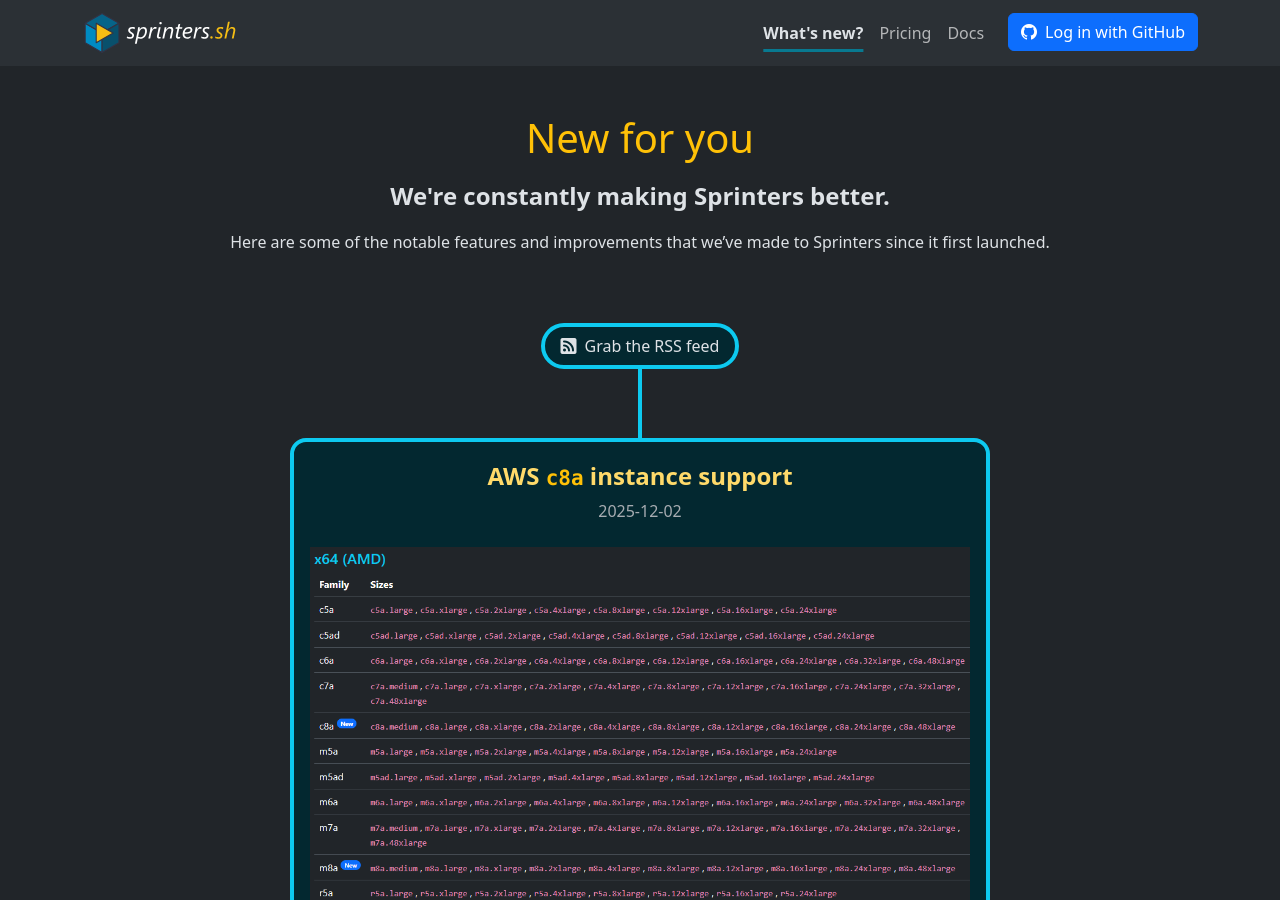
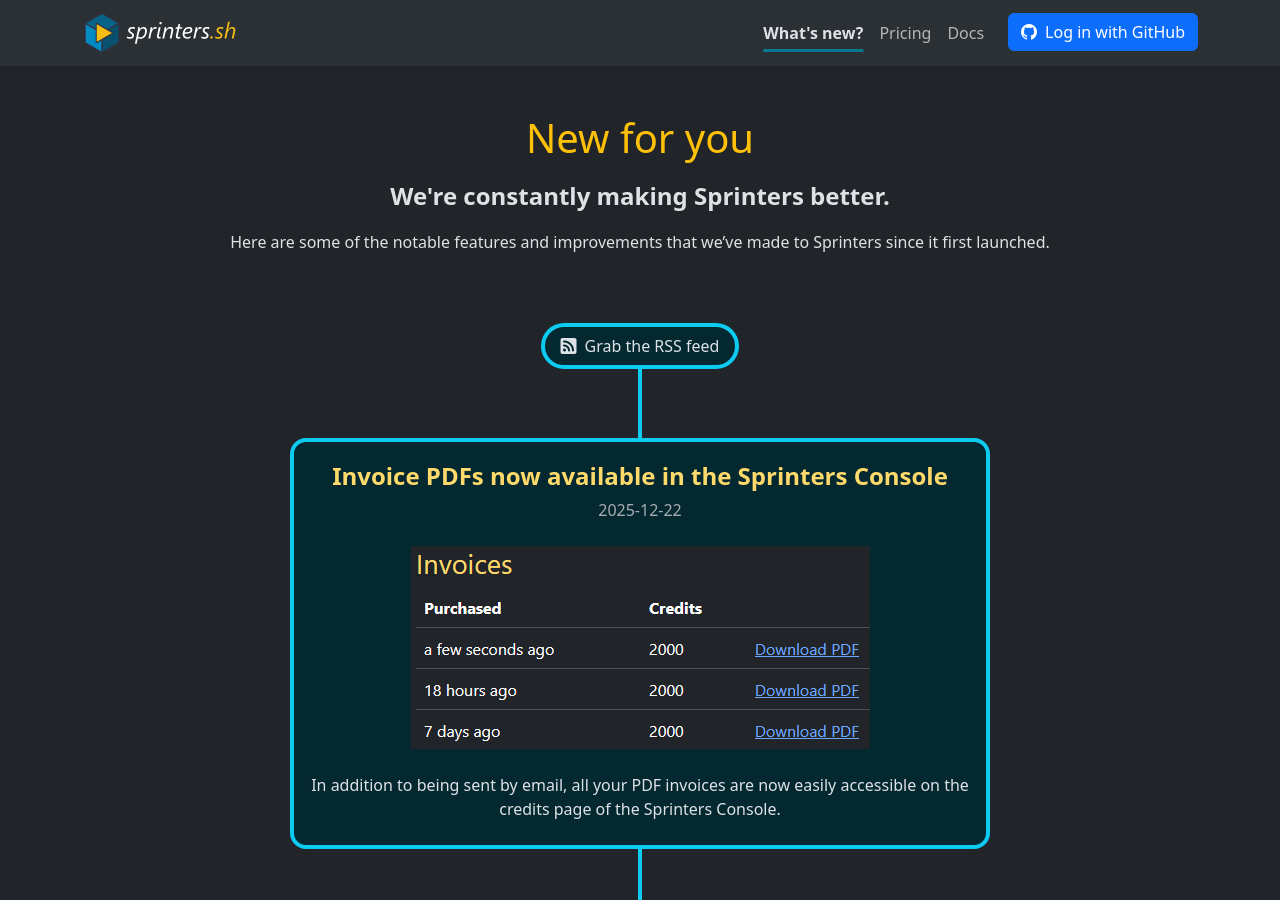
Before and after one commit to sprinters-sh/sprinters.sh, a Jekyll site: the page built from new.html, in a window 1280 px wide and 900 px high. Built offline with Jekyll 4.4.1, drawn with Linux system fonts in a browser that asks for light colours.

Commit message:
Added invoice PDFs availability

```diff
--- a/_data/new.yml
+++ b/_data/new.yml
@@ -1,3 +1,9 @@
+- date: "2025-12-22"
+  title: "Invoice PDFs now available in the Sprinters Console"
+  href: "https://console.sprinters.sh"
+  image: "/assets/new/2025-12-22-invoice-pdf.png"
+  details: "In addition to being sent by email, all your PDF invoices are now easily accessible on the credits page of the Sprinters Console."
+
 - date: "2025-12-02"
   title: "AWS <code>c8a</code> instance support"
   href: "/docs/instances#types"
```
Also changed, not shown: assets/new/2025-12-22-invoice-pdf.png (added).
